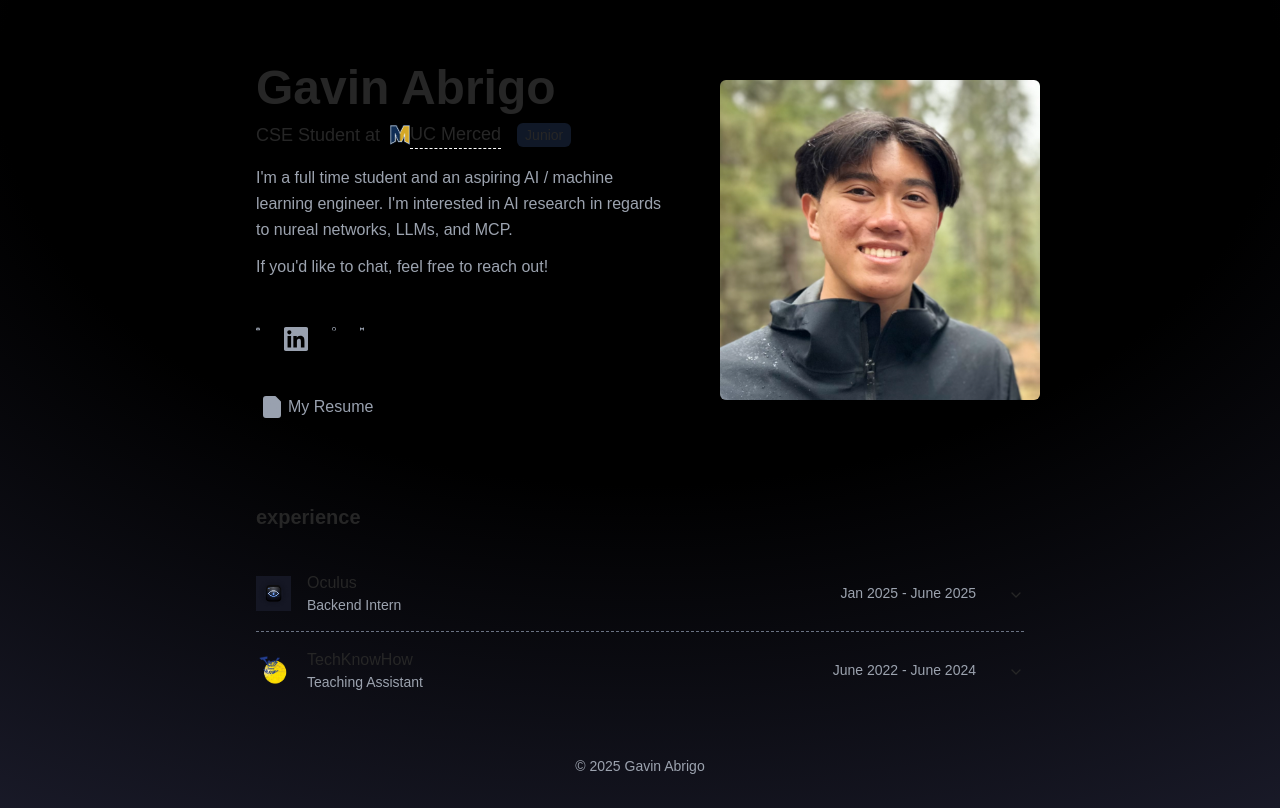
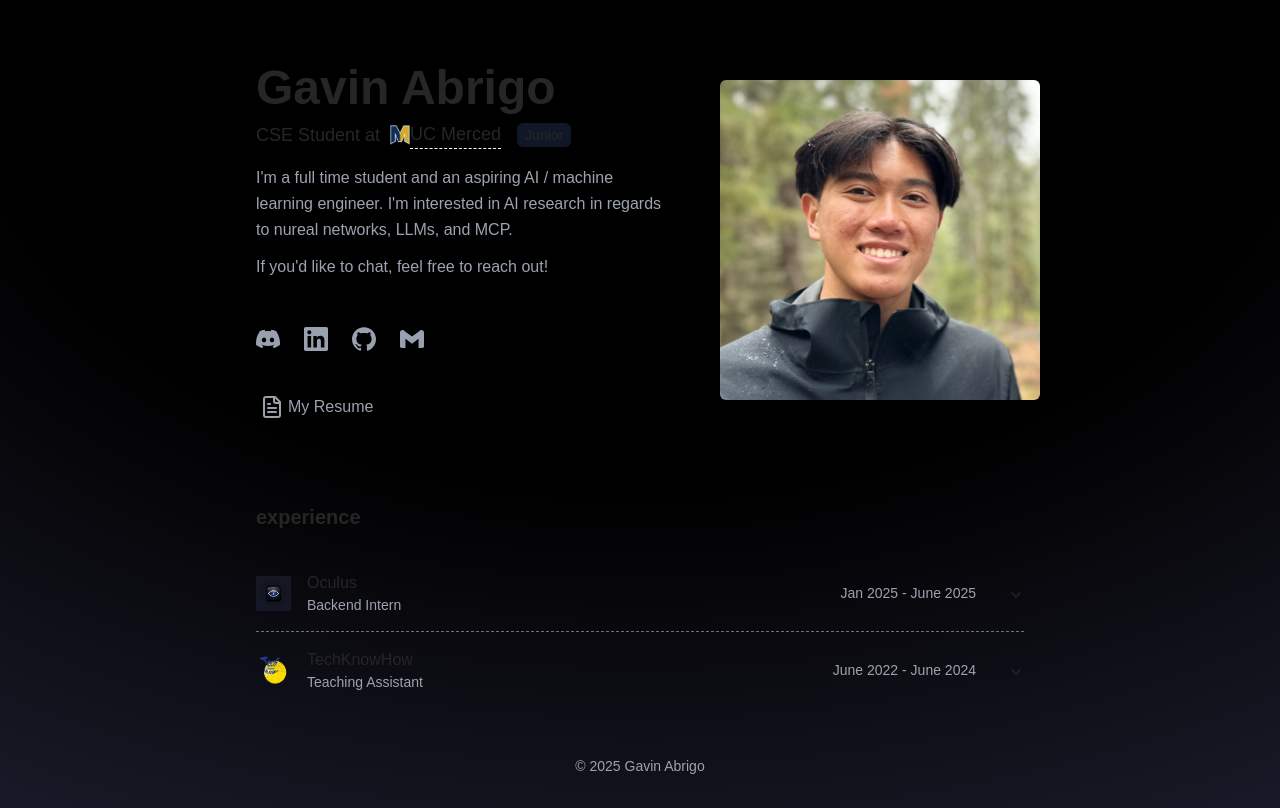
Before and after one commit to gav-ip/personal-website, a Next.js app: page / in a window 1280 px wide. Built offline with nearby package versions, Linux system fonts and the light colour scheme.

Commit message:
Update hero.tsx

```diff
--- a/src/app/components/hero.tsx
+++ b/src/app/components/hero.tsx
@@ -60,7 +60,9 @@ export default function Hero() {
           {socials.map((social) => (
             <div key={social.name} className="relative">
               <a href={social.url} onClick={social.onClick} className="text-gray-400 hover:text-white transition-colors p-1" target="_blank" rel="noopener noreferrer">
-                {social.icon}
+                <div className="w-5 h-5 sm:w-6 sm:h-6">
+                  {social.icon}
+                </div>
               </a>
               {social.name === 'Email' && showCopied && (
                 <div className="absolute -top-8 left-1/2 -translate-x-1/2 bg-gray-700 text-white text-xs rounded-md px-2 py-1">
@@ -72,7 +74,7 @@ export default function Hero() {
         </div>
         <div className="flex flex-row gap-4 sm:gap-6 justify-start mt-4">
           <a href="/Gavin Abrigo - resume.pdf" target="_blank" rel="noopener noreferrer" className="text-gray-400 hover:text-white transition-colors p-1 flex items-center">
-            <FileText fill="currentColor" className="w-5 h-5 sm:w-6 sm:h-6" />
+            <FileText className="w-5 h-5 sm:w-6 sm:h-6" />
             <span className="ml-1">My Resume</span>
           </a>
         </div>
```
